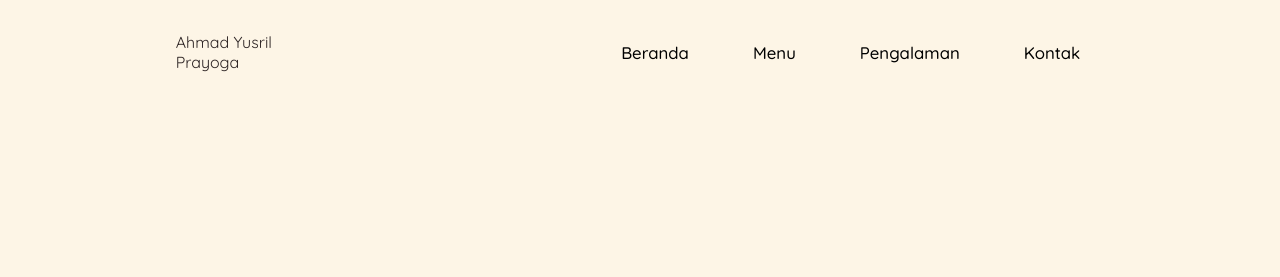
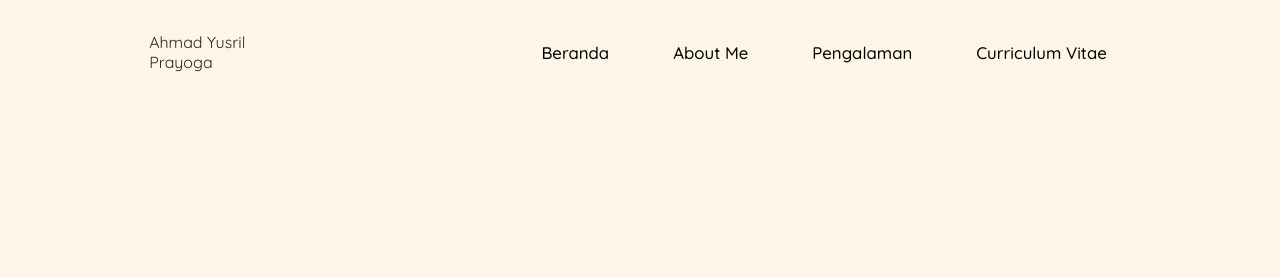
Before and after one commit to Yusril03/portofolio, a plain HTML site: page index.html in a window 1280 px wide. Shown: the top 277 px of the page. Drawn offline with Linux system fonts and the light colour scheme.

Commit message:
Add files via upload

```diff
--- a/index.html
+++ b/index.html
@@ -29,9 +29,14 @@
       <nav class="nav-list">
         <ul>
           <li><a href="#">Beranda</a></li>
-          <li><a href="#">Menu</a></li>
+          <li><a href="#about-me">About Me</a></li>
           <li><a href="#pengalamam">Pengalaman</a></li>
-          <li><a href="#">Kontak</a></li>
+          <li>
+            <a
+              href="https://drive.google.com/file/d/1L5FNwZb6HuDxog_0v4jN_6iS8scjEA_f/view?usp=drive_link"
+              >Curriculum Vitae</a
+            >
+          </li>
         </ul>
       </nav>
     </header>
@@ -39,7 +44,7 @@
       <section class="about-section">
         <div class="content">
           <div class="content-description">
-            <h1 class="title">About Me</h1>
+            <h1 class="title" id="about-me">About Me</h1>
             <p>
               Saya seorang fresh graduate lulusan SMK Dharma Putra di jurusan
               Teknik Komputer Jaringan dengan nilai akhir 84. Saya merupakan
```
